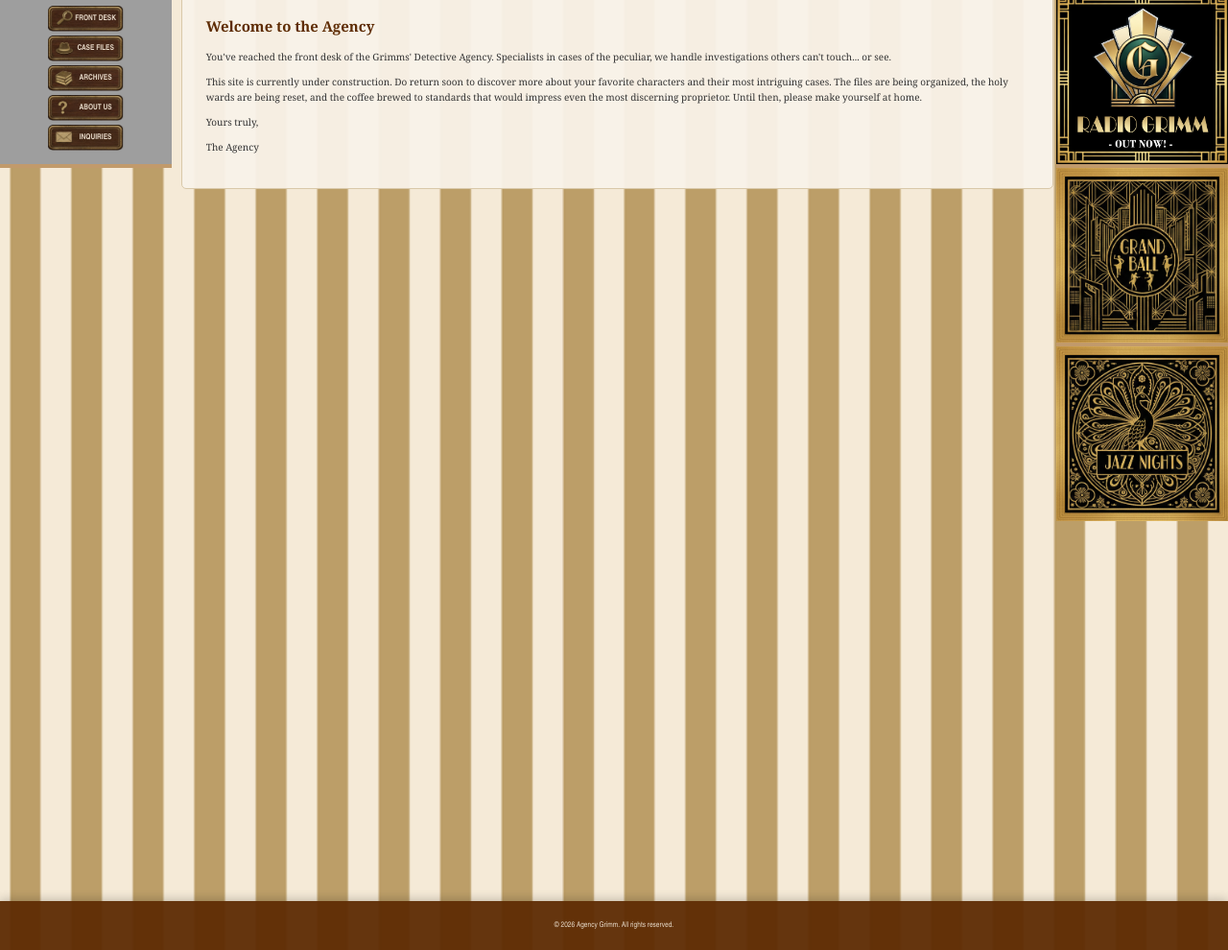
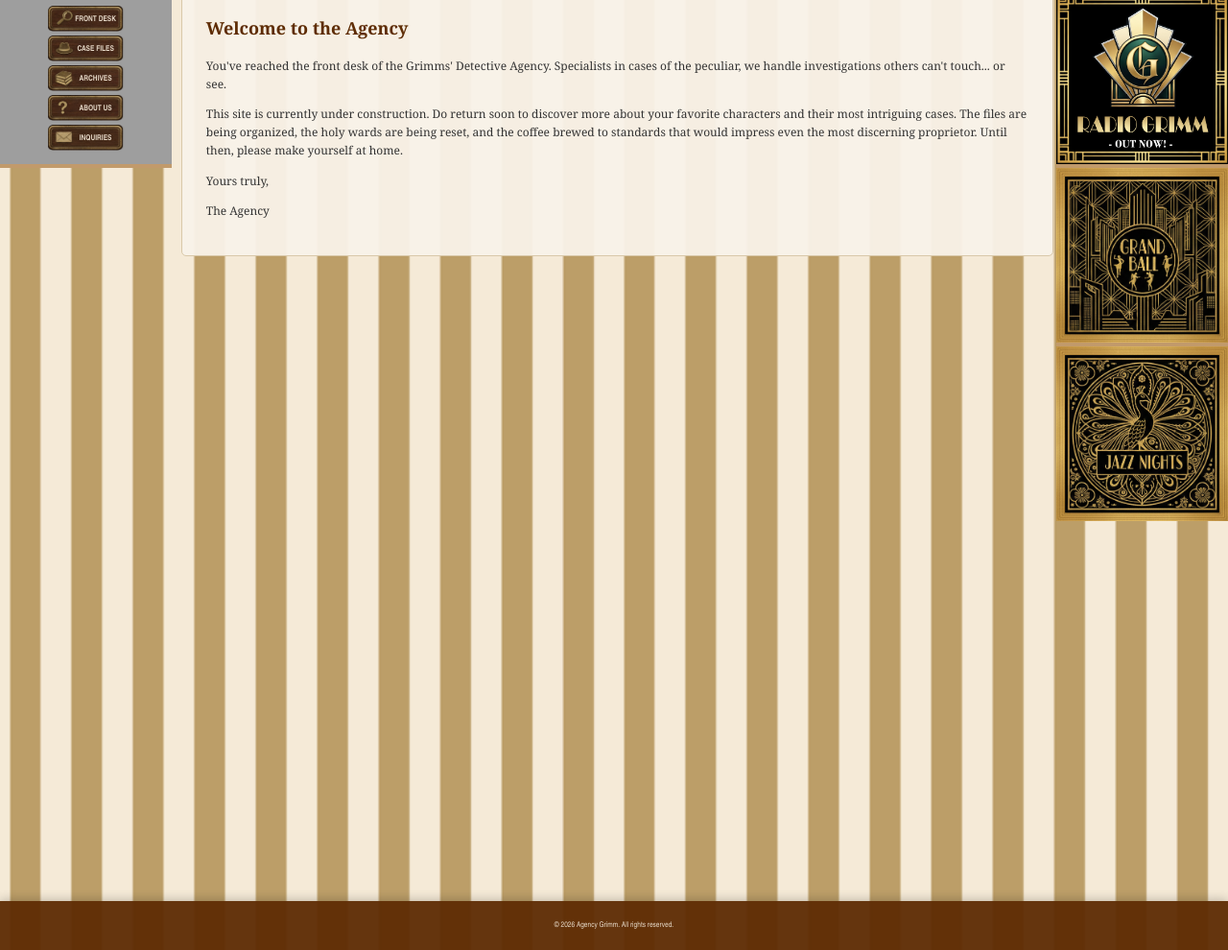
Before and after one commit to johnhopes-collab/grimmsdetectiveagency, a Jekyll site: the page built from index.html, in a window 1280 px wide. Shown: the part 692-1682 px from the top of the page at 96% size. Built offline with Jekyll 4.4.1, drawn with Linux system fonts in a browser that asks for light colours; grey boxes are pictures that could not be loaded.

Commit message:
Update style.scss

```diff
--- a/assets/css/style.scss
+++ b/assets/css/style.scss
@@ -20,7 +20,7 @@ body {
     margin: 0;
     padding: 0;
     font-family: 'Georgia', serif;
-    font-size: 10px; /* Consider changing to rem units */
+    font-size: 12px; /* Consider changing to rem units */
     background-image: url('{{ site.baseurl }}/assets/images/tile_bb4.png');
     background-repeat: repeat;
     background-attachment: fixed;
```
